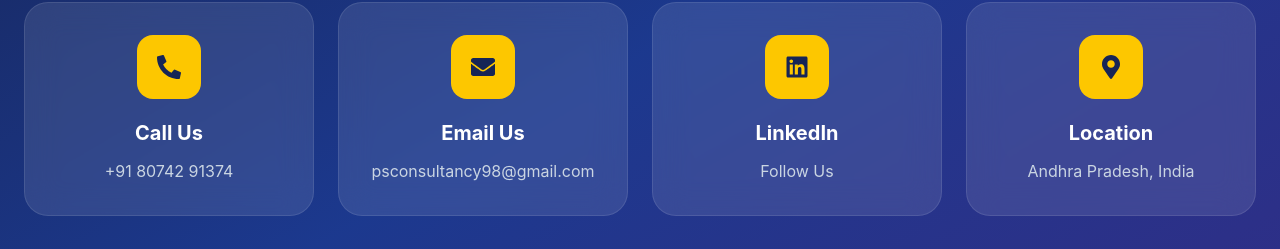
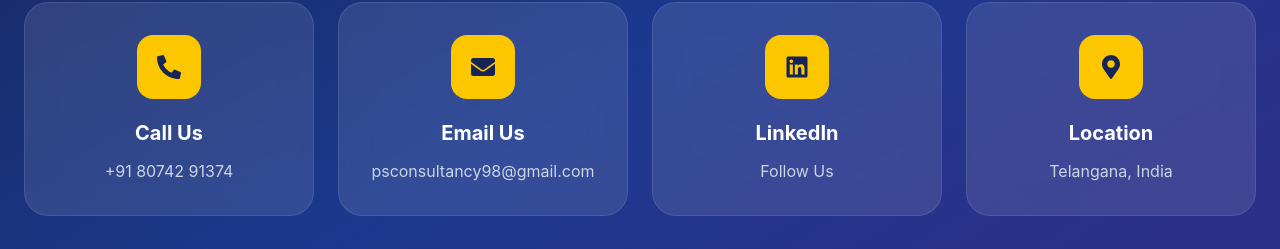
Before and after one commit to madhusagartenneti/ps-consultancy, a React (Vite) app: page / in a window 1280 px wide. Shown: the part 7738-7987 px from the top of the page. Built offline with nearby package versions, Linux system fonts and the light colour scheme; no server answers.

Commit message:
Add PS Consultancy website

```diff
--- a/src/components/Contact.jsx
+++ b/src/components/Contact.jsx
@@ -98,7 +98,7 @@ export default function Contact() {
             </h3>
 
             <p className="text-slate-300 mt-3">
-              Andhra Pradesh, India
+              Telangana, India
             </p>
           </div>
         </div>
```
